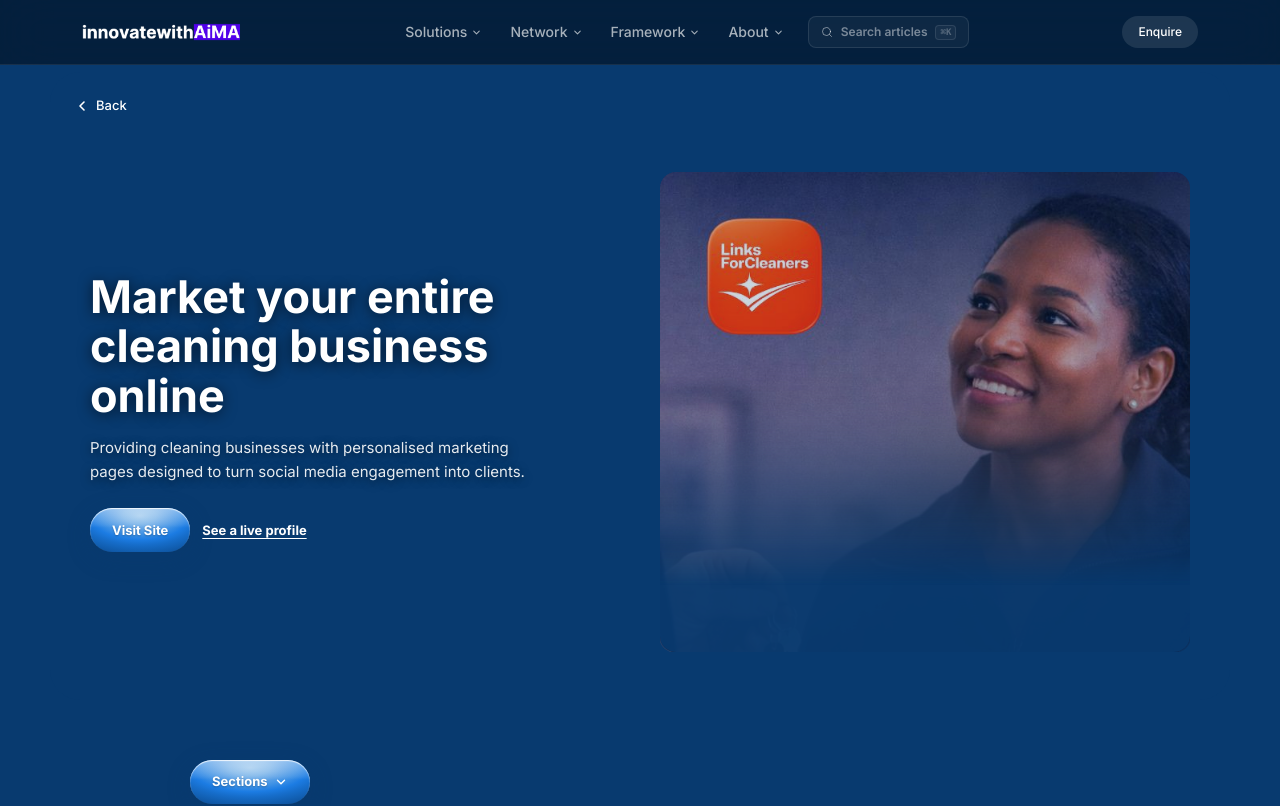
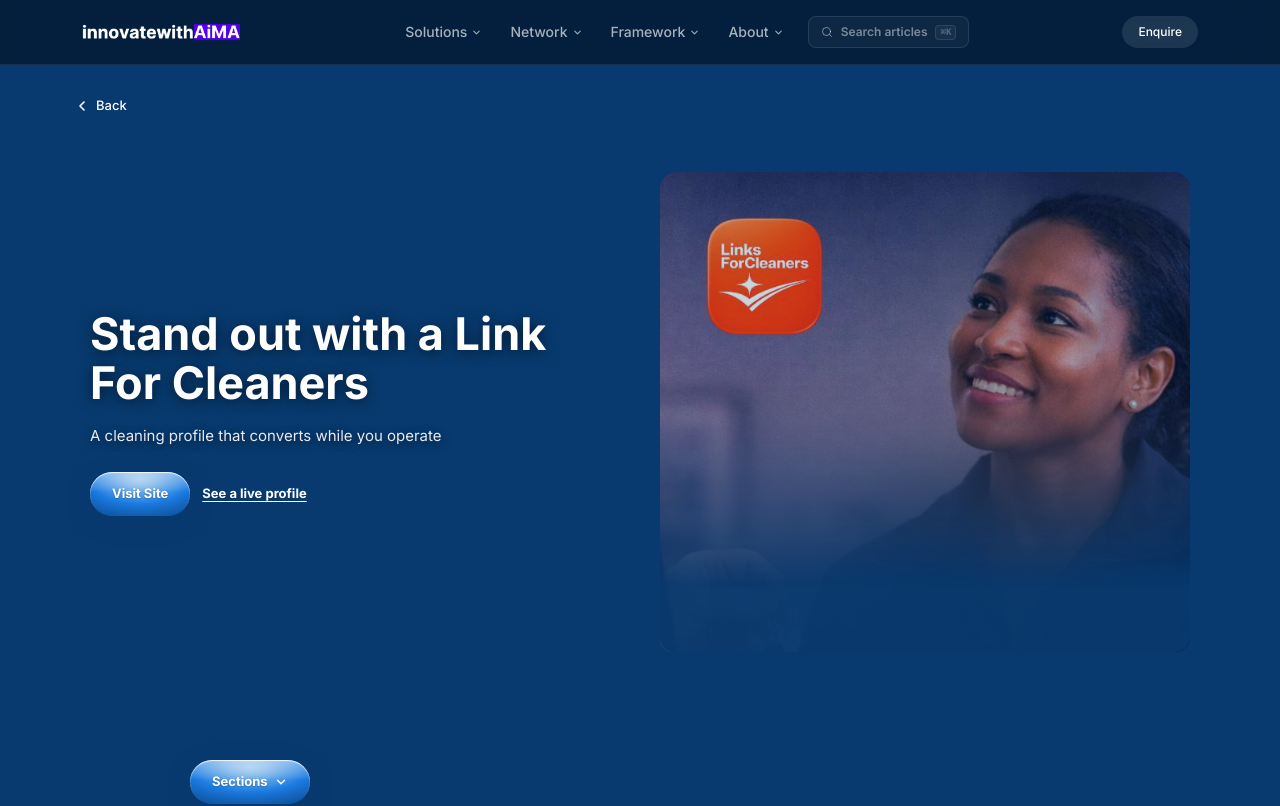
Before and after one commit to 1nn4a/iwa, a React (Vite) app: page /en/links-for-cleaners in a window 1280 px wide. Shown: the top 806 px of the page. Built offline with nearby package versions, Linux system fonts and the light colour scheme.

Commit message:
lfc lander a/b

```diff
--- a/src/pages/LinksForCleaners.tsx
+++ b/src/pages/LinksForCleaners.tsx
@@ -276,11 +276,11 @@ export default function LinksForCleaners() {
 
 
                 <h1 className="lfc-heading">
-                  Market your entire cleaning business online
+                  Stand out with a Link For Cleaners
                 </h1>
 
                 <p className="lfc-subheading">
-                  Providing cleaning businesses with personalised marketing pages designed to turn social media engagement into clients.
+                  A cleaning profile that converts while you operate
                 </p>
 
      <div className="lfc-cta-row">
--- a/src/pages/LinksForCleanersCreators.tsx
+++ b/src/pages/LinksForCleanersCreators.tsx
@@ -144,10 +144,10 @@ export default function LinksForCleanersCreators() {
               <div className="relative z-10 flex h-full flex-col items-center justify-center text-center p-8 md:p-10">
                 <div className="max-w-sm">
                   <h1 className="text-2xl md:text-3xl font-black font-['Inter'] text-white leading-tight [text-shadow:0_1px_3px_rgba(0,0,0,0.6)]">
-                    A creator profile that works while you create.
+                    Stand out with a Link For Cleaners.
                   </h1>
                   <p className="mt-3 text-sm leading-6 text-white/90 [text-shadow:0_1px_3px_rgba(0,0,0,0.6)]">
-                    Helping cleaning creators organise their content, recommend products, attract brand opportunities and earn affiliate income from one personalised profile.
+                    Organise content, recommend products, attract brand opportunities and earn affiliate income from one personalised profile.
                   </p>
                 </div>
               </div>
```
